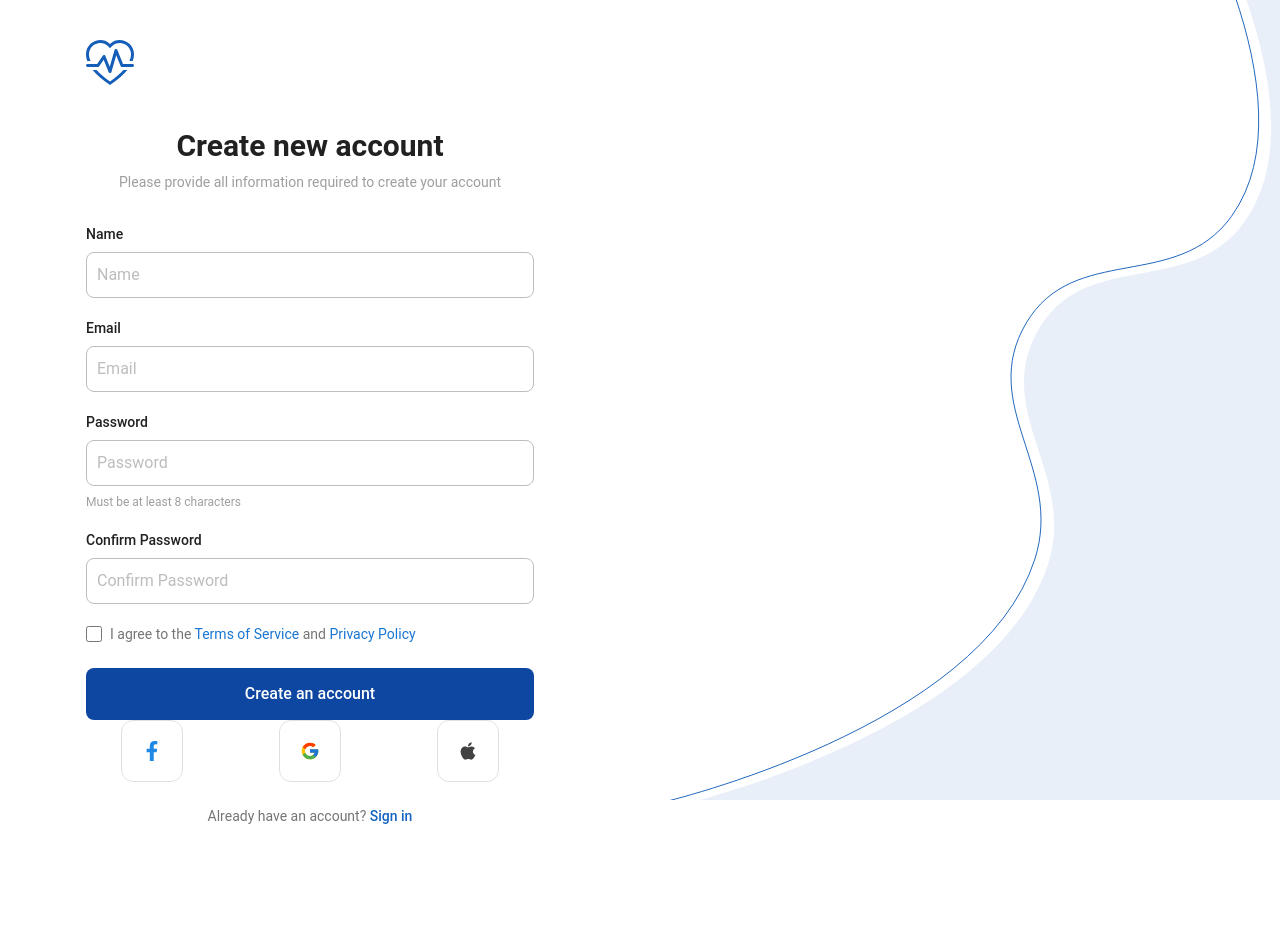
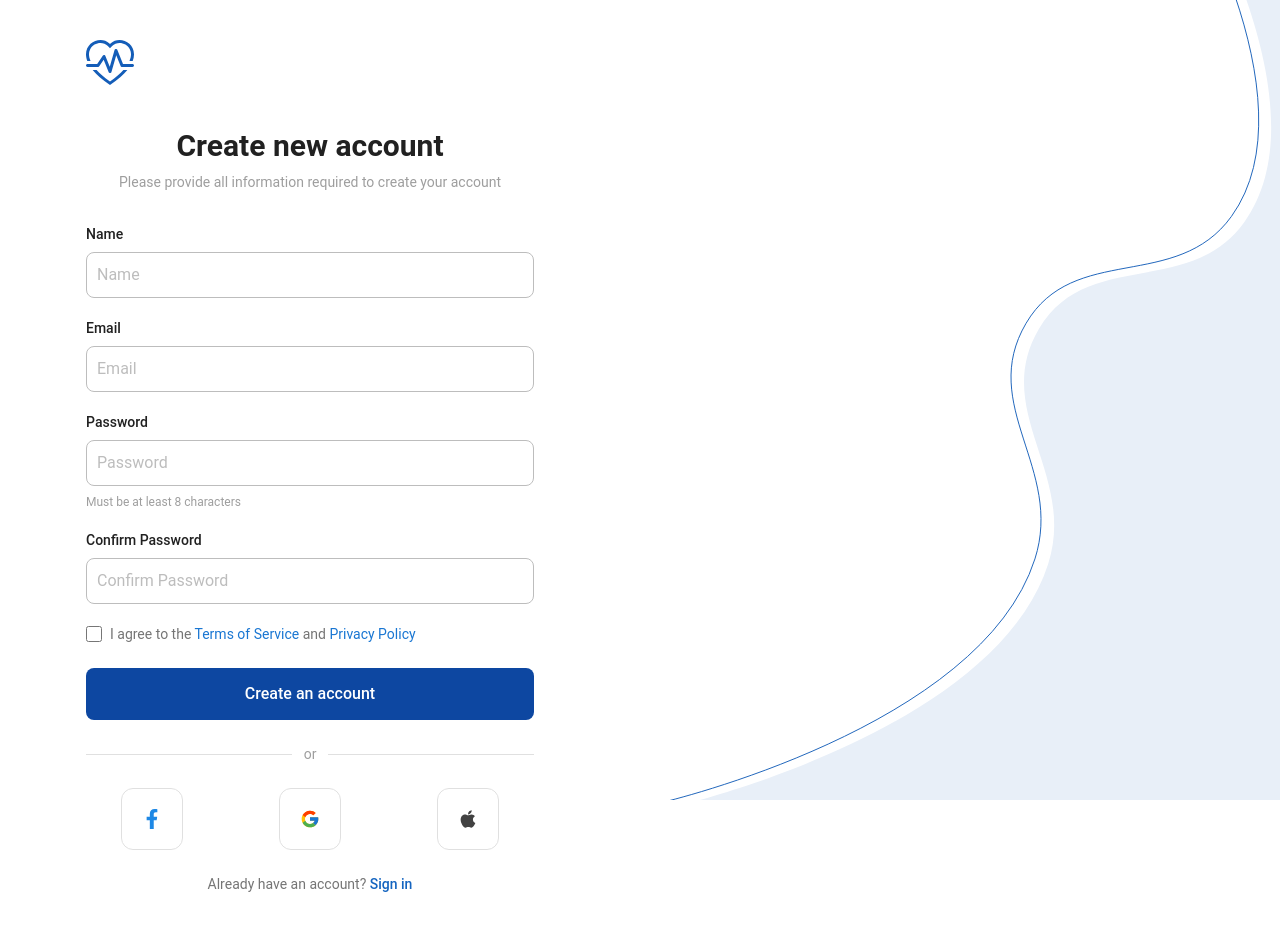
Before and after one commit to Hazem584/Cure-Web, a React (Vite) app: page /signup in a window 1280 px wide. Shown: the top 930 px of the page. Before the commit the page ends 866 px from the top, so only its background shows below. Built offline with nearby package versions, Linux system fonts and the light colour scheme; no server answers.

Commit message:
update design

```diff
--- a/src/components/auth/AuthSignup.jsx
+++ b/src/components/auth/AuthSignup.jsx
@@ -268,11 +268,11 @@
           {loading ? "Creating account..." : "Create an account"}
         </button>
 
-        {/* <div className="flex items-center my-6">
+        <div className="flex items-center my-6">
           <div className="flex-grow h-px bg-gray-300"></div>
           <span className="px-3 text-gray-500 text-sm">or</span>
           <div className="flex-grow h-px bg-gray-300"></div>
-        </div> */}
+        </div>
 
          <div className="flex justify-center space-x-10 lg:space-x-24 mb-6">
           <button
```
